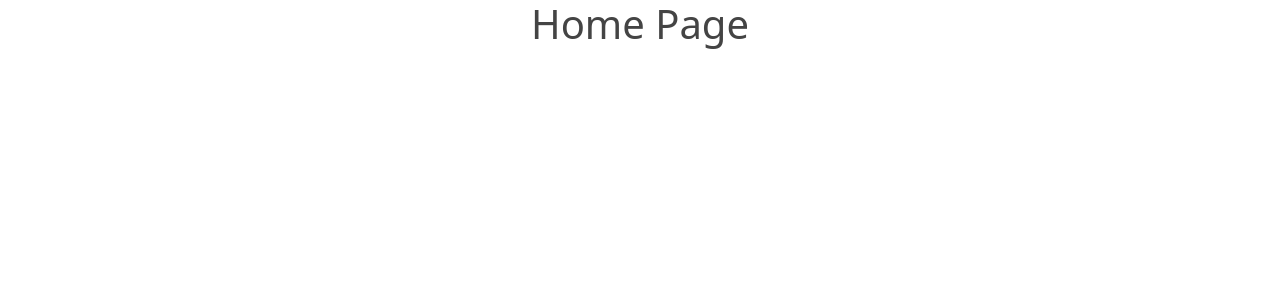
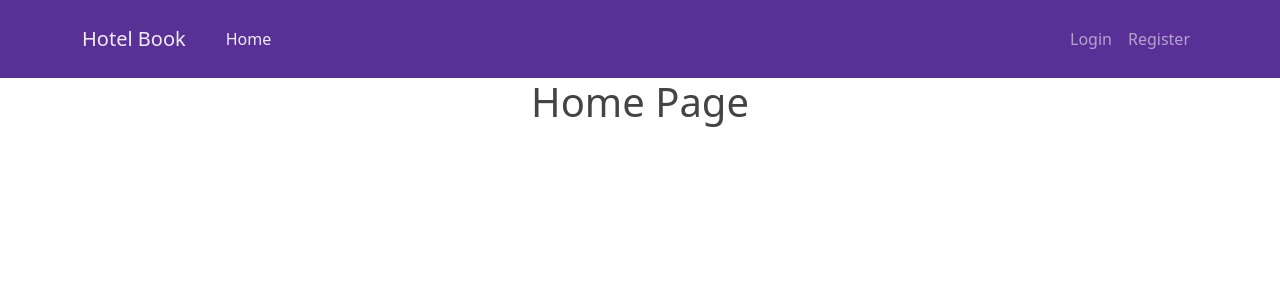
Before and after one commit to cupid20103/hotel-booking, a React (Create React App) app in the folder frontend/: page / in a window 1280 px wide. Shown: the top 300 px of the page. Built offline with nearby package versions, Linux system fonts and the light colour scheme.

Commit message:
Add Header Component

```diff
--- a/frontend/package.json
+++ b/frontend/package.json
@@ -9,12 +9,14 @@
     "@types/jest": "^27.0.1",
     "@types/node": "^16.7.13",
     "@types/react": "^17.0.20",
+    "@types/react-bootstrap": "^0.32.29",
     "@types/react-dom": "^17.0.9",
     "axios": "^0.25.0",
     "react": "^17.0.2",
     "react-bootstrap": "^2.1.1",
     "react-dom": "^17.0.2",
     "react-redux": "^7.2.6",
+    "react-router-bootstrap": "^0.26.0",
     "react-router-dom": "^6.2.1",
     "react-scripts": "5.0.0",
     "redux": "^4.1.2",
@@ -45,5 +47,8 @@
       "last 1 firefox version",
       "last 1 safari version"
     ]
+  },
+  "devDependencies": {
+    "@types/react-router-bootstrap": "^0.24.5"
   }
 }
--- a/frontend/src/App.tsx
+++ b/frontend/src/App.tsx
@@ -1,12 +1,14 @@
 import React from 'react';
 import { BrowserRouter, Routes, Route } from 'react-router-dom';
 import './App.css';
+import Header from './components/Header';
 import HomeScreen from './screens/HomeScreen';
 
 function App() {
   return (
     <BrowserRouter>
       <div className="App">
+        <Header />
         <Routes>
             <Route index element={<HomeScreen />} />
         </Routes>
--- /dev/null
+++ b/frontend/src/components/Header.tsx
@@ -0,0 +1,35 @@
+import React from "react";
+import { Navbar, Container, Nav } from "react-bootstrap";
+import { LinkContainer } from "react-router-bootstrap";
+
+const Header: React.FC = () => {
+  return (
+    <Navbar bg="primary" variant="dark" >
+      <Container>
+        <Navbar.Brand>
+          <LinkContainer to="/">
+            <Navbar.Brand>Hotel Book</Navbar.Brand>
+          </LinkContainer>
+        </Navbar.Brand>
+        <Navbar.Toggle aria-controls="basic-navbar-nav" />
+        <Navbar.Collapse id="basic-navbar-nav">
+          <Nav className="me-auto">
+            <LinkContainer to="/">
+              <Nav.Link>Home</Nav.Link>
+            </LinkContainer>
+          </Nav>
+          <Nav className="ml-auto">
+            <LinkContainer to="/login">
+              <Nav.Link>Login</Nav.Link>
+            </LinkContainer>
+            <LinkContainer to="/register">
+              <Nav.Link>Register</Nav.Link>
+            </LinkContainer>
+          </Nav>
+        </Navbar.Collapse>
+      </Container>
+    </Navbar>
+  );
+};
+
+export default Header;
```
Also changed, not shown: frontend/src/redux/store.tsx (renamed from frontend/src/redux/store.ts), frontend/src/screens/HomeScreen.tsx (renamed from frontend/src/screens/HomeScreen.js), 2 other files (tests, documents, lock files or other folders).
